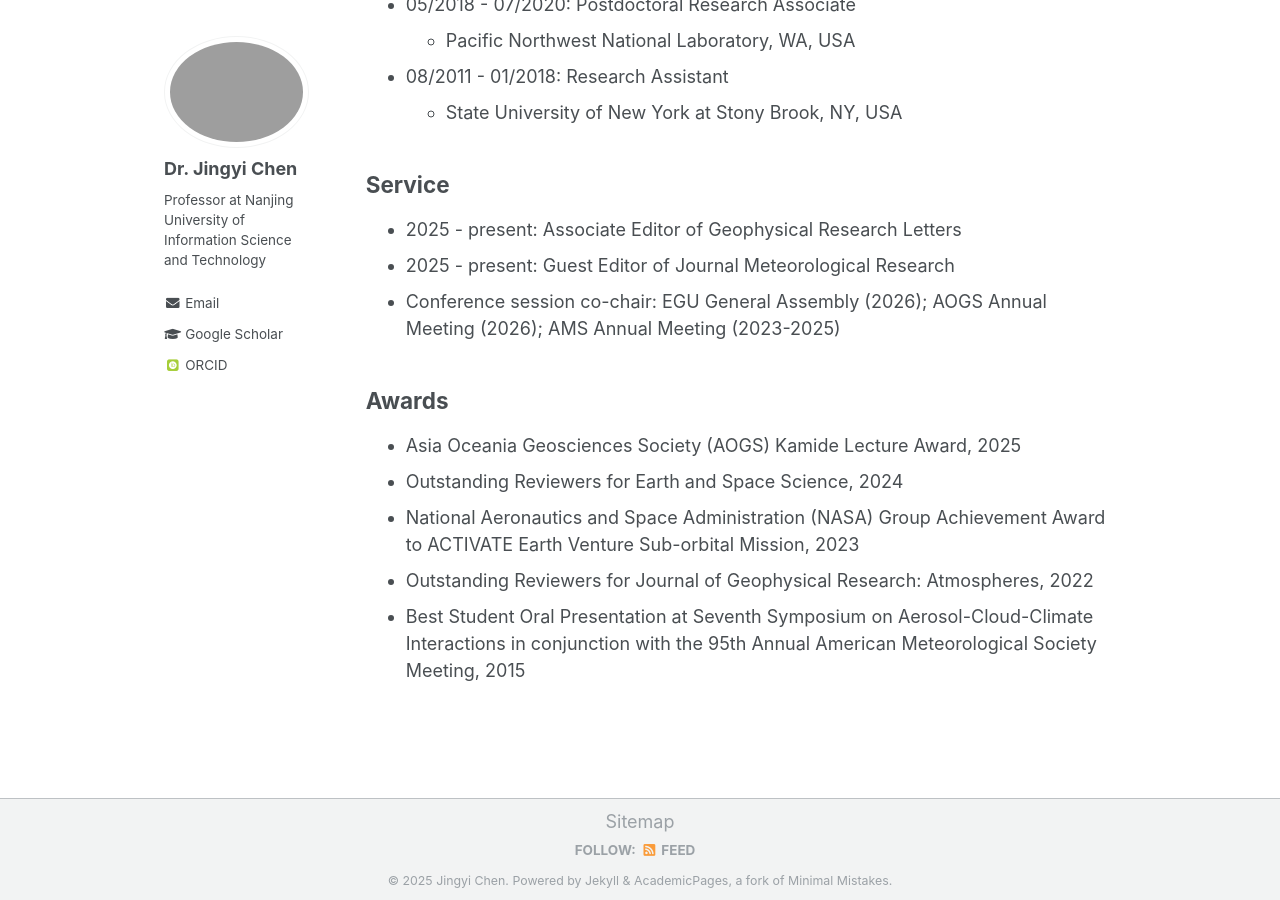
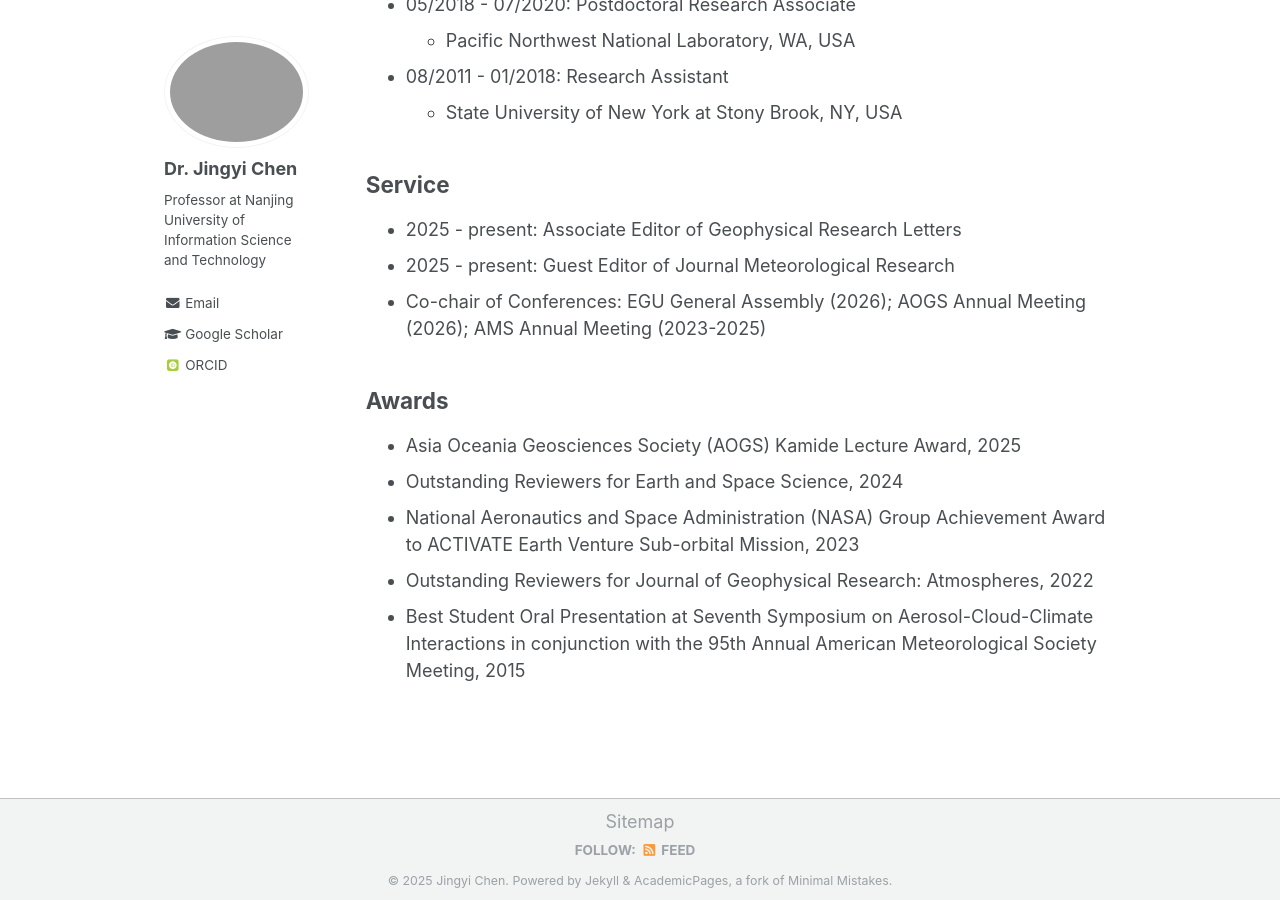
Before and after one commit to Jingyi-Chen/jingyi-chen.github.io, a Jekyll site: the page built from _pages/cv.md, in a window 1280 px wide and 900 px high, scrolled down 541 px. Built offline with Jekyll 4.4.1, drawn with Linux system fonts in a browser that asks for light colours; some web fonts are replaced.

Commit message:
Update conference session co-chair wording

```diff
--- a/_pages/cv.md
+++ b/_pages/cv.md
@@ -30,7 +30,7 @@ Service
 ---
 * 2025 - present: Associate Editor of Geophysical Research Letters
 * 2025 - present: Guest Editor of Journal Meteorological Research
-* Conference session co-chair: EGU General Assembly (2026); AOGS Annual Meeting (2026); AMS Annual Meeting (2023-2025)
+* Co-chair of Conferences: EGU General Assembly (2026); AOGS Annual Meeting (2026); AMS Annual Meeting (2023-2025)
 
 Awards
 ---
```
